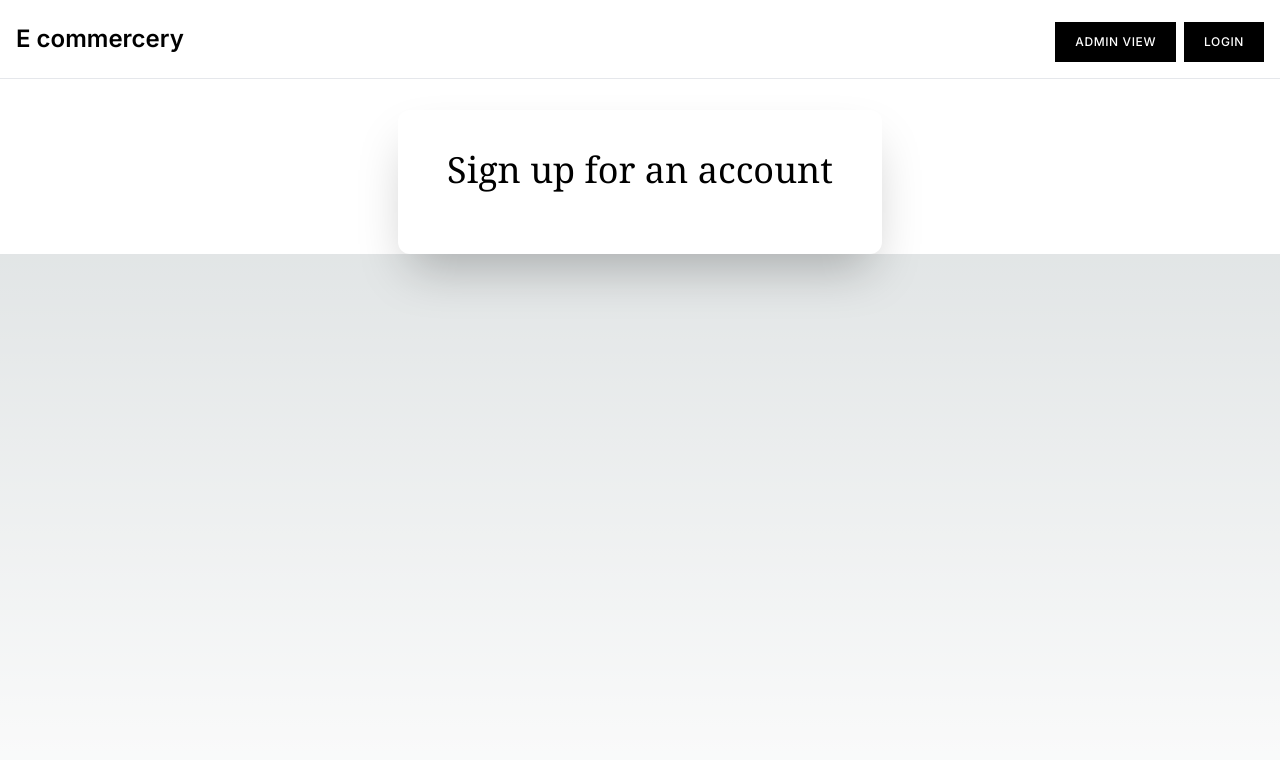
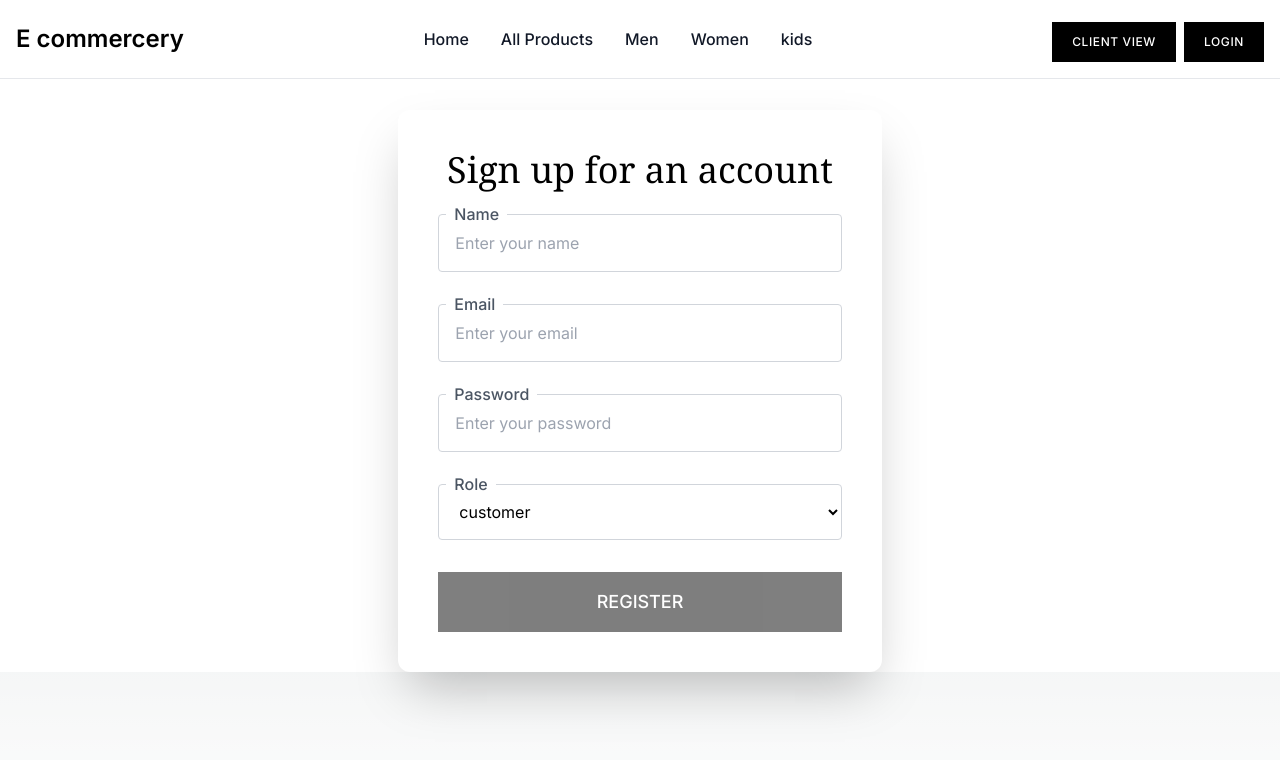
Before and after one commit to sunnythelucky/ecommerce, a Next.js app: page /register in a window 1280 px wide. Shown: the top 760 px of the page. Built offline with nearby package versions, Linux system fonts and the light colour scheme.

Commit message:
Change the directory level

```diff
--- /dev/null
+++ b/src/app/api/register/route.js
@@ -0,0 +1,63 @@
+import connectToDB from "@/database";
+import User from "@/models/user";
+import { hash } from "bcryptjs";
+import Joi from "joi";
+import { NextResponse } from "next/server";
+
+const schema = Joi.object({
+	name: Joi.string().required(),
+	email: Joi.string().email().required(),
+	password: Joi.string().min(6).required(),
+	role: Joi.string().required(),
+});
+
+export const dynamic = "force-dynamic";
+
+export async function POST(req) {
+	await connectToDB();
+
+	const { name, email, password, role } = await req.json();
+	//validate the schema
+	const { error } = schema.validate({ name, email, password, role });
+
+	if (error) {
+		return NextResponse.json({
+			success: false,
+			message: error.details[0].message,
+		});
+	}
+
+	try {
+		//check if the user is exists or not
+		const isUserAlreadyExists = await User.findOne({ email });
+		if (isUserAlreadyExists) {
+			return NextResponse.json({
+				success: false,
+				message: "User already exists ! Please try with another email",
+			});
+		} else {
+			const hashPassword = await hash(password, 12);
+
+			const newlyCreatedUser = await User.create({
+				name,
+				email,
+				password: hashPassword,
+				role,
+			});
+
+			if (newlyCreatedUser) {
+				return NextResponse.json({
+					success: true,
+					message: "Account created Successfully",
+				});
+			}
+		}
+	} catch (error) {
+		console.log("Error is new user registration");
+
+		return NextResponse.json({
+			success: false,
+			message: "Something went wrong ! Please try again later",
+		});
+	}
+}
--- a/src/app/layout.js
+++ b/src/app/layout.js
@@ -1,5 +1,5 @@
-import Navbar from "./components/Navbar";
-import GlobalState from "./context";
+import Navbar from "../components/Navbar";
+import GlobalState from "@/context";
 import "./globals.css";
 import { Inter } from "next/font/google";
 
--- a/src/app/login/page.js
+++ b/src/app/login/page.js
@@ -1,5 +1,47 @@
 "use client";
 
+import { loginFormControls } from "@/utils";
+import InputComponent from "@/components/FormElements/InputComponent";
+import { useRouter } from "next/navigation";
+
+const isLoggedIn = true;
+
 export default function Login() {
-	return <div className="bg-white relative">Login</div>;
+	const router = useRouter();
+
+	return (
+		<div className="bg-white relative">
+			<div className="flex flex-col items-center justify-between pt-0 pr-10 pb-0 pl-10 mt-8 mr-auto xl:px-5 lg:flex-row">
+				<div className="flex flex-col items-center justify-center w-full pr-10 pl-10 lg:flex-row">
+					<div className="w-full mt-10 mr-0 mb-0 ml-0 relative max-w-2xl lg:mt-0 lg:w-5/12">
+						<div className="flex flex-col items-center justify-start pt-10 pr-10 pb-10 pl-10 bg-white shadow-2xl rounded-xl relative z-10">
+							<p className="w-full text-4xl font-medium text-center font-serif">Login</p>
+
+							<div className="w-full mt-6 mr-0 mb-0 ml-0 relative space-y-8">
+								{loginFormControls.map(({ type, placeholder, label }) => (
+									<InputComponent label={label} type={type} placeholder={placeholder} key={label} />
+								))}
+								<button
+									className="inline-flex w-full items-center justify-center bg-black px-6 py-4 text-lg text-white transition-all duration-200 ease-in-out focus:shadow font-medium uppercase tracking-side
+									"
+								>
+									Login
+								</button>
+								<div className="flex flex-col gap-2">
+									<p>New to Website ?</p>
+									<button
+										className="inline-flex w-full items-center justify-center bg-black px-6 py-4 text-lg text-white transition-all duration-200 ease-in-out focus:shadow font-medium uppercase tracking-side
+									"
+										onClick={() => router.push("/register")}
+									>
+										Register
+									</button>
+								</div>
+							</div>
+						</div>
+					</div>
+				</div>
+			</div>
+		</div>
+	);
 }
--- a/src/app/register/page.js
+++ b/src/app/register/page.js
@@ -1,12 +1,40 @@
 "use client";
 
 import { registrationFormControls } from "@/utils";
-import InputComponent from "../components/FormElements/InputComponent";
-import SelectComponent from "../components/FormElements/SelectComponent";
+import InputComponent from "@/components/FormElements/InputComponent";
+import SelectComponent from "@/components/FormElements/SelectComponent";
+import { useState } from "react";
+import { registerNewUser } from "../services/register";
 
 const isRegistered = false;
 
+const initialFormData = {
+	name: "",
+	email: "",
+	role: "customer",
+	password: "",
+};
+
 export default function Register() {
+	const [formData, setFormData] = useState(initialFormData);
+
+	function isFormValid() {
+		return formData &&
+			formData.name &&
+			formData.name.trim() !== "" &&
+			formData.email &&
+			formData.email.trim() !== "" &&
+			formData.password &&
+			formData.password.trim() !== ""
+			? true
+			: false;
+	}
+
+	async function handleRegisterOnSubmit() {
+		const data = await registerNewUser(formData);
+		console.log(data);
+	}
+
 	return (
 		<div className="bg-white relative">
 			<div className="flex flex-col items-center justify-between pt-0 pr-10 pb-0 pl-10 mt-8 mr-auto xl:px-5 lg:flex-row">
@@ -21,14 +49,41 @@ export default function Register() {
 									Login
 								</button>
 							) : (
-								<div className="w-full mt-6 mr-0 mb-0 ml-0 relative space-y-9">
-									{registrationFormControls.map(({ id, type, placeholder, label, componentType, options }) => {
+								<div className="w-full mt-6 mr-0 mb-0 ml-0 relative space-y-8">
+									{registrationFormControls.map(({ id, type, placeholder, label, componentType, options }) =>
 										componentType === "input" ? (
-											<InputComponent label={label} id={id} type={type} placeholder={placeholder} />
+											<InputComponent
+												label={label}
+												type={type}
+												placeholder={placeholder}
+												onChange={(event) => {
+													setFormData({ ...formData, [id]: event.target.value });
+												}}
+												value={formData[id]}
+												key={label}
+											/>
 										) : componentType === "select" ? (
-											<SelectComponent label={label} id={id} type={type} placeholder={placeholder} options={options} />
-										) : null;
-									})}
+											<SelectComponent
+												label={label}
+												type={type}
+												placeholder={placeholder}
+												options={options}
+												onChange={(event) => {
+													setFormData({ ...formData, [id]: event.target.value });
+												}}
+												value={formData[id]}
+												key={label}
+											/>
+										) : null
+									)}
+									<button
+										className="disabled:opacity-50 inline-flex w-full items-center justify-center bg-black px-6 py-4 text-lg text-white transition-all duration-200 ease-in-out focus:shadow font-medium uppercase tracking-side
+									"
+										disabled={!isFormValid()}
+										onClick={handleRegisterOnSubmit}
+									>
+										Register
+									</button>
 								</div>
 							)}
 						</div>
--- /dev/null
+++ b/src/app/services/register/index.js
@@ -0,0 +1,17 @@
+export const registerNewUser = async (formData) => {
+	try {
+		const response = await fetch("/api/register", {
+			method: "POST",
+			headers: {
+				"content-type": "application/json",
+			},
+			body: JSON.stringify(formData),
+		});
+
+		const finalData = await response.json();
+
+		return finalData;
+	} catch (error) {
+		console.log(error);
+	}
+};
--- a/src/app/components/FormElements/InputComponent/index.js
+++ b/src/components/FormElements/InputComponent/index.js
@@ -1,7 +1,7 @@
 export default function InputComponent({ label, placeholder, type, value, onChange }) {
 	return (
 		<div className="relative">
-			<p className="pt-0 pr-2 pb-0 pl-2 -mt-3 mr-0 mb-0 ml-2 font-medium text-gray-600">{label}</p>
+			<p className="pt-0 pr-2 pb-0 pl-2 absolute -mt-3 mr-0 mb-0 ml-2 font-medium text-gray-600 bg-white">{label}</p>
 			<input
 				type={type || "text"}
 				placeholder={placeholder}
--- a/src/app/components/FormElements/SelectComponent/index.js
+++ b/src/components/FormElements/SelectComponent/index.js
@@ -1,16 +1,16 @@
 export default function SelectComponent({ label, value, onChange, options = [] }) {
 	return (
 		<div className="relative">
-			<p className="pt-0 pr-2 pb-0 pl-2 -mt-3 mr-0 mb-0 ml-2 font-medium text-gray-600">{label}</p>
+			<p className="pt-0 pr-2 pb-0 pl-2 absolute -mt-3 mr-0 mb-0 ml-2 font-medium text-gray-600 bg-white">{label}</p>
 			<select
 				value={value}
 				onChange={onChange}
 				className="border placeholder-gray-400 focus:outline-none focus:border-black w-full pt-4 pr-4 pb-4 pl-4 mr-0 mt-0 ml-0 text-base block bg-white border-gray-300 rounded"
-			/>
+			>
 				{options && options.length ? (
-				options.map((optionItem) => (
-					<option id={optionItem.id} value={optionItem.id} key={optionItem.id}>
-						{optionItem.label}
+					options.map(({ id, label }) => (
+						<option id={id} value={id} key={id}>
+							{label}
 						</option>
 					))
 				) : (
@@ -18,6 +18,7 @@ export default function SelectComponent({ label, value, onChange, options = [] }
 						Select
 					</option>
 				)}
+			</select>
 		</div>
 	);
 }
--- a/src/app/components/Navbar/index.js
+++ b/src/components/Navbar/index.js
@@ -1,11 +1,11 @@
 "use client";
 
-import { GlobalContext } from "@/app/context";
-import { navOptions, styles } from "@/utils";
+import { GlobalContext } from "@/context";
+import { navOptions } from "@/utils";
 import { Fragment, useContext } from "react";
-import CommonModal from "../CommonModal";
+import CommonModal from "@/components/CommonModal";
 
-const isAdminView = false;
+const isAdminView = true;
 const isAuthUser = false;
 const user = {
 	role: "admin",
--- /dev/null
+++ b/src/database/index.js
@@ -0,0 +1,18 @@
+import mongoose from "mongoose";
+require("dotenv").config();
+
+const configOptions = {
+	useNewUrlParser: true,
+	useUnifiedTopology: true,
+};
+
+const connectToDB = async () => {
+	const connectionURL = `mongodb+srv://sunnyparkk:ZQX_kpq4wvn4wbp.kfd@cluster0.vt2hpol.mongodb.net/`;
+
+	mongoose
+		.connect(connectionURL, configOptions)
+		.then(() => console.log * "Connected to DB")
+		.catch((err) => console.log("Getting Error from DB connection ", err.message));
+};
+
+export default connectToDB;
--- /dev/null
+++ b/src/models/user.js
@@ -0,0 +1,12 @@
+import mongoose from "mongoose";
+
+const UserSchema = new mongoose.Schema({
+	name: String,
+	email: String,
+	password: String,
+	role: String,
+});
+
+const User = mongoose.model.User || mongoose.model("User", UserSchema);
+
+export default User;
```
Also changed, not shown: src/components/CommonModal/index.js (renamed from src/app/components/CommonModal/index.js), src/context/index.js (renamed from src/app/context/index.js), 1 other file (tests, documents, lock files or other folders). Lines whose indentation alone changed are shown as unchanged.
